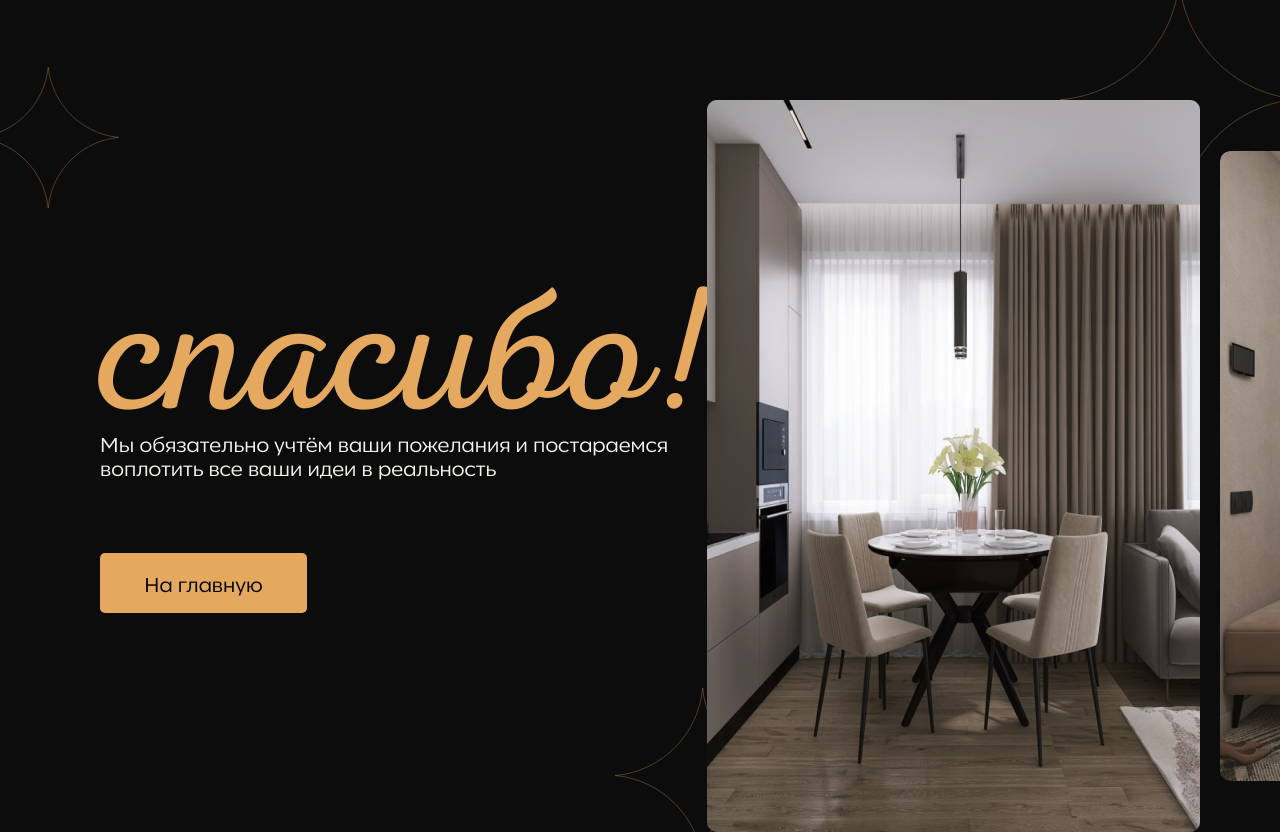
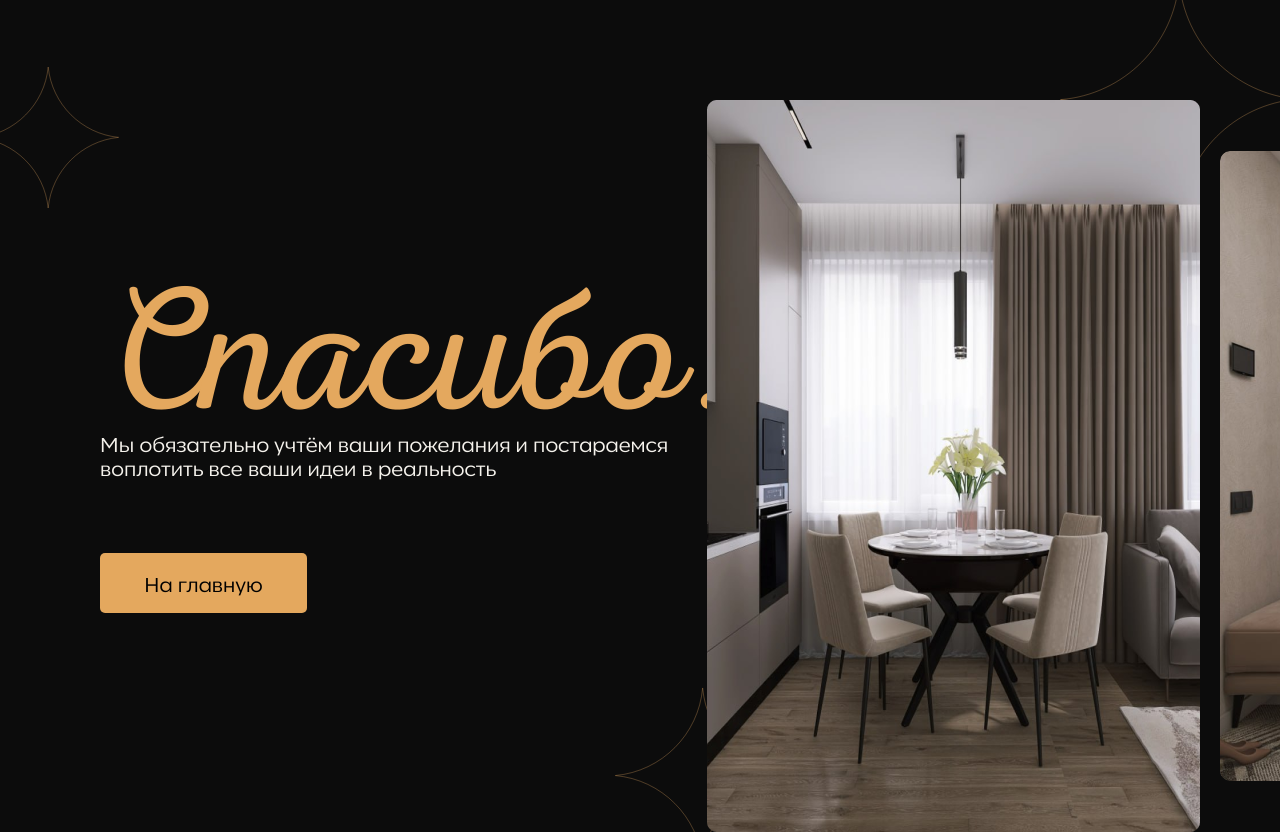
Before and after one commit to Shadovitsme/kwolCommercialPensil, a Vue app: page /brief_com/thanksPage in a window 1280 px wide. Shown: the top 832 px of the page. Built offline with nearby package versions, Linux system fonts and the light colour scheme.

Commit message:
Спасибо теперь с большой буквы

```diff
--- a/src/thanksPage.vue
+++ b/src/thanksPage.vue
@@ -8,7 +8,7 @@ import router from './router'
     <div class="md:mx-auto w-full max-w-[1920px]">
       <div class="flex justify-between">
         <div class="my-auto w-[607px]">
-          <h1 class="speciall pb-10 text-[175px]">спасибо!</h1>
+          <h1 class="speciall pb-10 text-[175px]">Спасибо!</h1>
           <p class="p3 Text pb-10">
             Мы обязательно учтём ваши пожелания и постараемся воплотить все ваши идеи в реальность
           </p>
```
